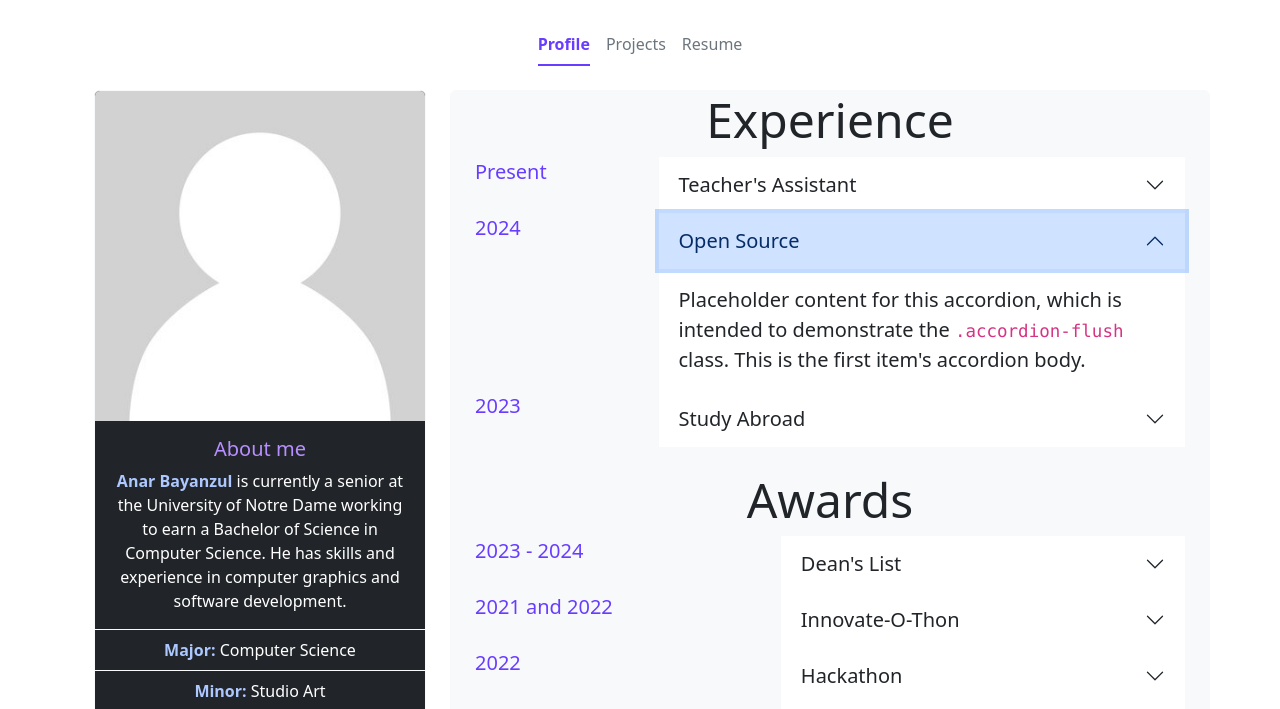
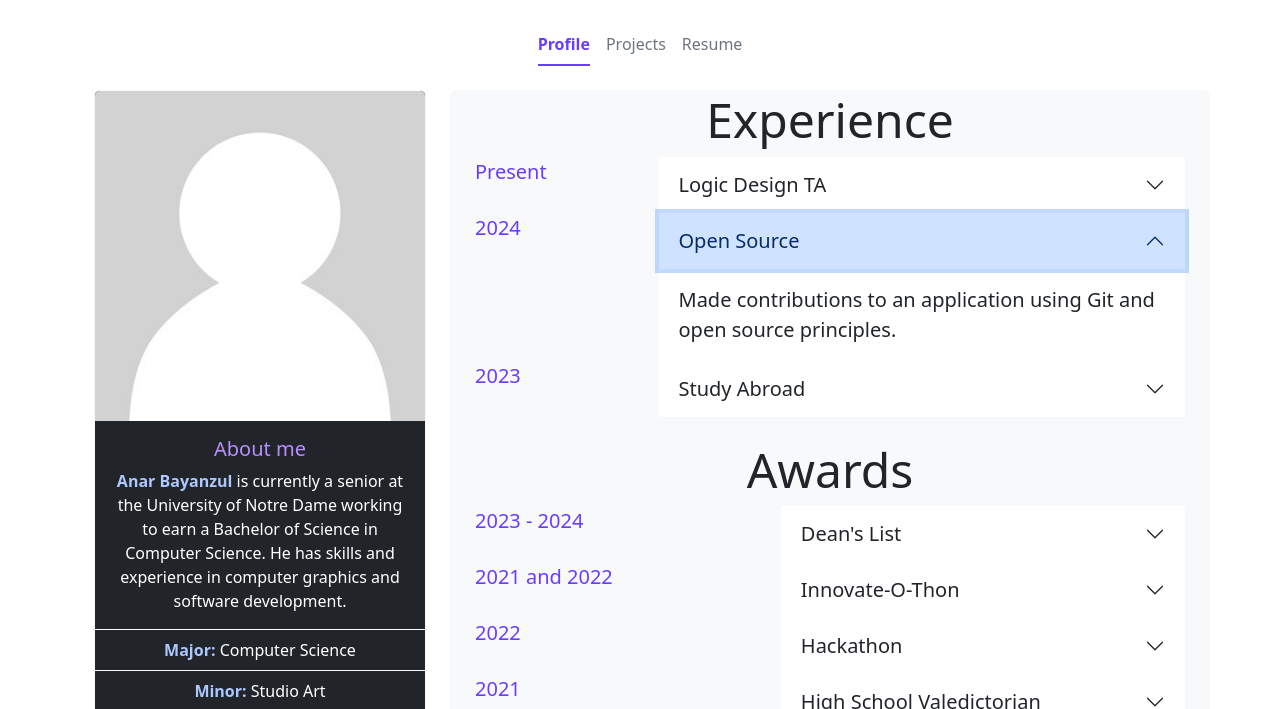
Before and after one commit to AnarBayanzul/anar-website, a plain HTML site: page index.html in a window 1280 px wide. Both pictures are taken after a click on the button "Open Source". Shown: the part 89-798 px from the top of the page. Drawn offline with nearby package versions, Linux system fonts and the light colour scheme.

Commit message:
replaced some of  the placeholder text

```diff
--- a/index.html
+++ b/index.html
@@ -7,7 +7,7 @@
         <!-- <link rel="icon" type="image/x-icon" href="static/images/favicon.jpg" -->
         <meta charset="utf-8">
         <meta name="viewport" content="width=device-width, initial-scale=1">
-        <title>About Anar</title>
+        <title>Profile</title>
     </head>
 
     <body>
@@ -80,11 +80,11 @@
                                         <div class="accordion-item">
                                             <h2 class="accordion-header">
                                                 <button class="accordion-button collapsed" type="button" data-bs-toggle="collapse" data-bs-target="#flush-collapseTA" aria-expanded="false" aria-controls="flush-collapseOne">
-                                                    <b class="lead font-weight-strong">Teacher's Assistant</b>
+                                                    <b class="lead font-weight-strong">Logic Design TA</b>
                                                 </button>
                                             </h2>
                                             <div id="flush-collapseTA" class="accordion-collapse collapse" data-bs-parent="#accordionFlushExample">
-                                                <div class="accordion-body">Placeholder content for this accordion, which is intended to demonstrate the <code>.accordion-flush</code> class. This is the first item's accordion body.</div>
+                                                <div class="accordion-body">Worked as a teacher's assistant to instruct and assist students in Logic Design.</div>
                                             </div>
                                         </div>
                                     </div>
@@ -102,7 +102,7 @@
                                                 </button>
                                             </h2>
                                             <div id="flush-collapseOS" class="accordion-collapse collapse" data-bs-parent="#accordionFlushExample">
-                                                <div class="accordion-body">Placeholder content for this accordion, which is intended to demonstrate the <code>.accordion-flush</code> class. This is the first item's accordion body.</div>
+                                                <div class="accordion-body">Made contributions to an application using Git and open source principles.</div>
                                             </div>
                                         </div>
                                     </div>
@@ -120,7 +120,7 @@
                                                 </button>
                                             </h2>
                                             <div id="flush-collapseAbroad" class="accordion-collapse collapse" data-bs-parent="#accordionFlushExample">
-                                                <div class="accordion-body">Placeholder content for this accordion, which is intended to demonstrate the <code>.accordion-flush</code> class. This is the first item's accordion body.</div>
+                                                <div class="accordion-body">Gained valuable international experience and cross-cultural awareness while balancing two high-paced engineering courses in London.</div>
                                             </div>
                                         </div>
                                     </div>
@@ -143,7 +143,7 @@
                                                 </button>
                                             </h2>
                                             <div id="flush-collapseDean" class="accordion-collapse collapse" data-bs-parent="#accordionFlushExample">
-                                                <div class="accordion-body">Placeholder content for this accordion, which is intended to demonstrate the <code>.accordion-flush</code> class. This is the first item's accordion body.</div>
+                                                <div class="accordion-body">Content Content</div>
                                             </div>
                                         </div>
                                     </div>
@@ -160,7 +160,7 @@
                                                 </button>
                                             </h2>
                                             <div id="flush-collapseInnovate" class="accordion-collapse collapse" data-bs-parent="#accordionFlushExample">
-                                                <div class="accordion-body">Placeholder content for this accordion, which is intended to demonstrate the <code>.accordion-flush</code> class. This is the first item's accordion body.</div>
+                                                <div class="accordion-body">Content Content</div>
                                             </div>
                                         </div>
                                     </div>
@@ -177,7 +177,7 @@
                                                 </button>
                                             </h2>
                                             <div id="flush-collapseHack" class="accordion-collapse collapse" data-bs-parent="#accordionFlushExample">
-                                                <div class="accordion-body">Placeholder content for this accordion, which is intended to demonstrate the <code>.accordion-flush</code> class. This is the first item's accordion body.</div>
+                                                <div class="accordion-body">Content Content</div>
                                             </div>
                                         </div>
                                     </div>
@@ -194,7 +194,7 @@
                                                 </button>
                                             </h2>
                                             <div id="flush-collapseVal" class="accordion-collapse collapse" data-bs-parent="#accordionFlushExample">
-                                                <div class="accordion-body">Placeholder content for this accordion, which is intended to demonstrate the <code>.accordion-flush</code> class. This is the first item's accordion body.</div>
+                                                <div class="accordion-body">Content</div>
                                             </div>
                                         </div>
                                     </div>
@@ -212,6 +212,9 @@
                         TODO:
                         - fill out description of dropdowns
 
+                        TODO:
+                        - get photo
+
                         TODO: Skills column:
                         - Capable in Three.js
                         - Django
```
Also changed, not shown: projects.html (+8 -7 lines).
